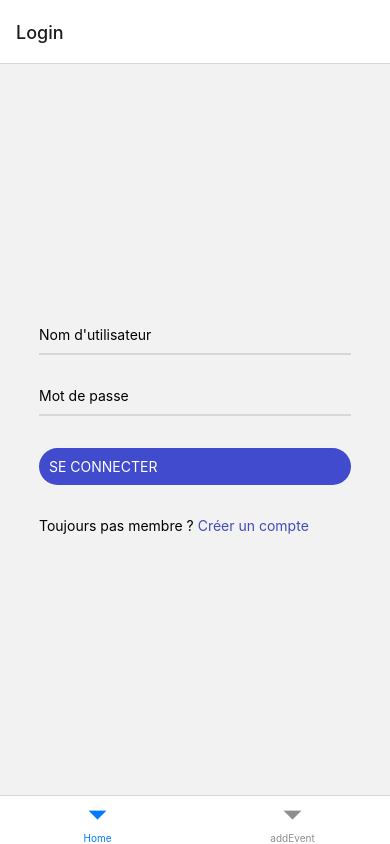
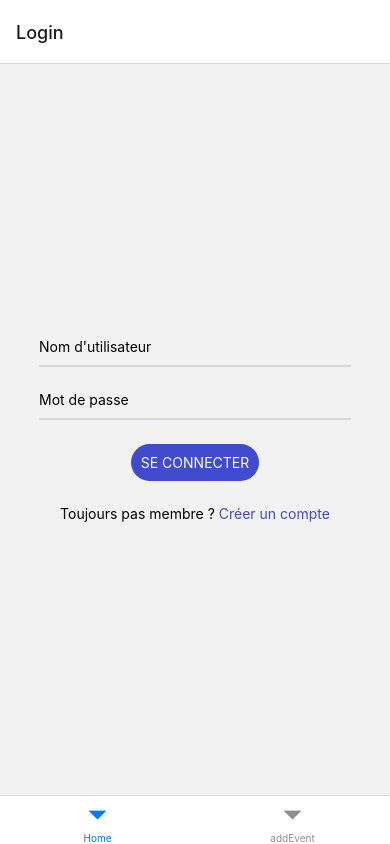
Before and after one commit to wared2003/devlab_amour_des_assos_front, a React Native app: screen /Login in a window 390 px wide. Built offline with nearby package versions, Linux system fonts and the light colour scheme.

Commit message:
:lipstick: fix style login

```diff
--- a/components/login.js
+++ b/components/login.js
@@ -79,7 +79,6 @@ class Login extends React.Component {
                 >
                     <Text style={styles.text} >Se connecter</Text>
                 </TouchableOpacity>
-
                 <TouchableOpacity style={styles.register} onPress={() => this.props.navigation.navigate('Register')}>
                     <Text>Toujours pas membre ? <Text style={styles.text_register}>Créer un compte</Text></Text>
                 </TouchableOpacity>
@@ -99,14 +98,18 @@ class Login extends React.Component {
 const styles = StyleSheet.create({
     main_container: {
         flex: 1,
+        alignItems: "center",
+        justifyContent: "center"
     },
     form:{
         margin: 'auto',
         width: '80%',
+        alignItems: "center"
     },
 
     input:{
-        marginBottom: '2rem',
+        width: '100%',
+        marginBottom: 24,
         borderBottomColor: '#D7D7D7',
         borderStyle: "solid",
         borderBottomWidth: 2,
@@ -116,7 +119,8 @@ const styles = StyleSheet.create({
     btn:{
         backgroundColor: '#414BCD',
         textAlign: "center",
-        borderRadius: 100
+        borderRadius: 100,
+        alignItems: "center"
     },
 
     text:{
@@ -126,7 +130,7 @@ const styles = StyleSheet.create({
     },
 
     register:{
-        marginTop: '2rem',
+        marginTop: 24,
         textAlign: "center"
     },
 
```
